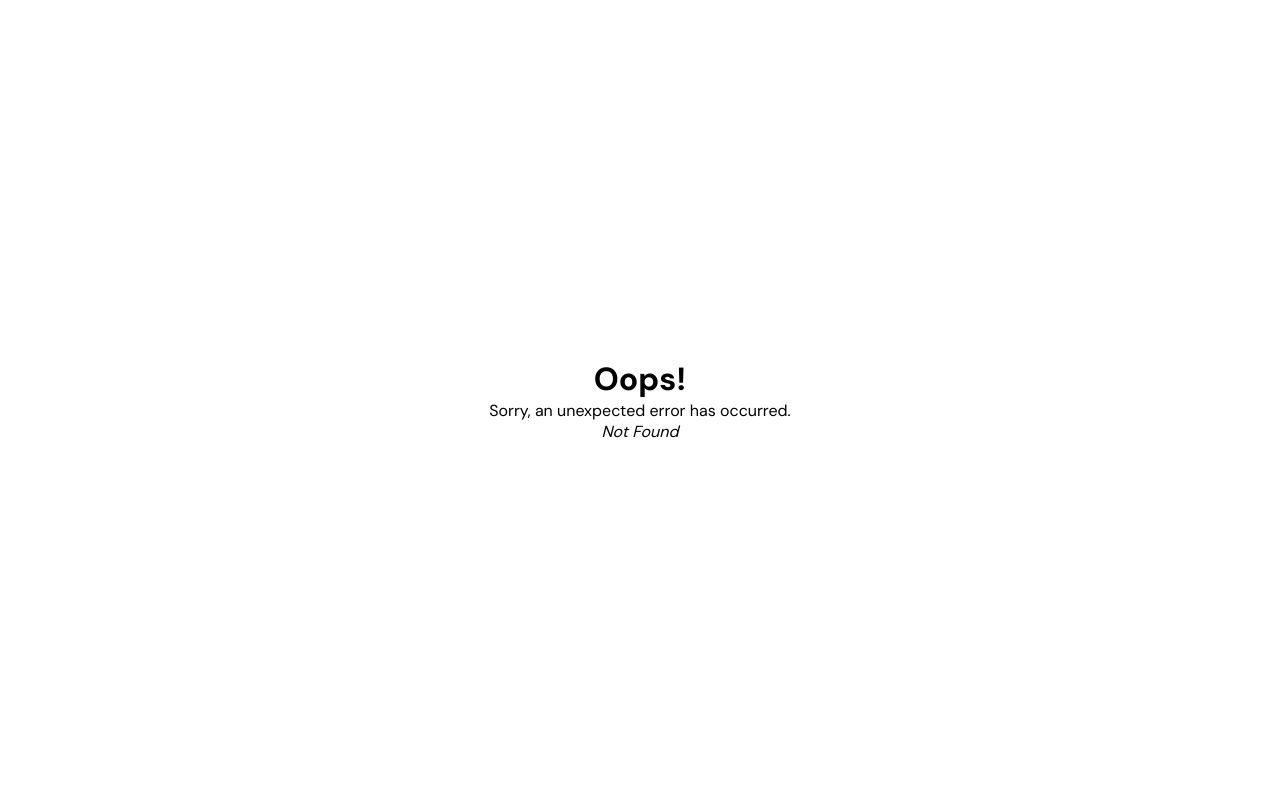
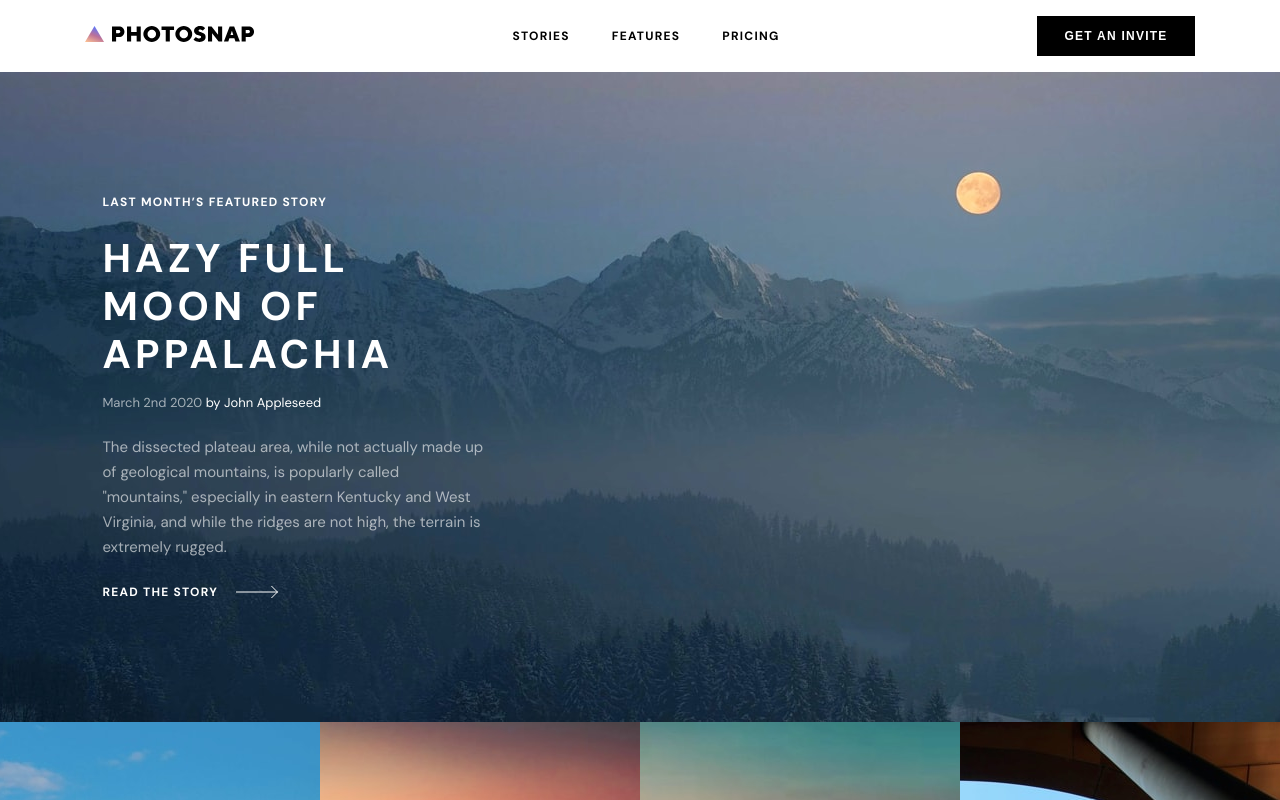
Before and after one commit to credger/photosnap, a React (Vite) app: page /photosnap/stories in a window 1280 px wide. Before the commit this address had no page. Shown: the top 800 px of the page. Built offline with nearby package versions, Linux system fonts and the light colour scheme.

Commit message:
Fix links after changing config base

```diff
--- a/src/components/BetaBanner.jsx
+++ b/src/components/BetaBanner.jsx
@@ -10,7 +10,7 @@ const BetaBanner = () => {
         <img src={image} alt='bg-beta' width='1440' height='280' className={styles.image}/>
             <div className={styles.textbox}>
                 <h1 className={`${styles.heading} ${styles.marginBottom24px}`}>We're in Beta.<br />Get your invite<br />Today!</h1>
-                <Link to='../comingsoon' className='h4 link2 linkWithArrow'>
+                <Link to='../photosnap/comingsoon' className='h4 link2 linkWithArrow'>
                         <p className='marginRight18px'>Get an invite</p>
                         <img src={rightArrowWhite} alt='right-arrow' width='42' height='14' />
                 </Link>
--- a/src/components/Footer.jsx
+++ b/src/components/Footer.jsx
@@ -16,31 +16,31 @@ const Footer = () => {
             <div className={styles.logoAndIcons}>
                 <img src={logoWhiteText} width='170' height='16' alt='logo-white-text'/>
                 <div className={styles.icons}>
-                    <Link to='../comingsoon'>
+                    <Link to='../photosnap/comingsoon'>
                         <img src={facebook} alt='logo-white-text' width='512' height='512' className={styles.icon}/>
                     </Link>
-                    <Link to='../comingsoon'>
+                    <Link to='../photosnap/comingsoon'>
                         <img src={instagram} alt='logo-white-text' width='448' height='512' className={styles.icon}/>
                     </Link>
-                    <Link to='../comingsoon'>
+                    <Link to='../photosnap/comingsoon'>
                         <img src={xTwitter} alt='logo-white-text' width='448' height='512' className={styles.icon}/>
                     </Link>
-                    <Link to='../comingsoon'>
+                    <Link to='../photosnap/comingsoon'>
                         <img src={youtube} alt='logo-white-text' width='512' height='512' className={styles.icon}/>
                     </Link>
-                    <Link to='../comingsoon'>
+                    <Link to='../photosnap/comingsoon'>
                         <img src={tiktok} alt='logo-white-text' width='576' height='512' className={styles.icon}/>
                     </Link>
                 </div>
             </div>
             <div className={styles.siteMap}>
-                <Link to='../' className={`h4 link2 `}>Home</Link>
-                <Link to='../stories' className={`h4 link2 }`}>Stories</Link>
-                <Link to='../features' className={`h4 link2 `}>Features</Link>
-                <Link to='../pricing' className={`h4 link2 `}>Pricing</Link>
+                <Link to='../photosnap' className={`h4 link2 `}>Home</Link>
+                <Link to='../photosnap/stories' className={`h4 link2 }`}>Stories</Link>
+                <Link to='../photosnap/features' className={`h4 link2 `}>Features</Link>
+                <Link to='../photosnap/pricing' className={`h4 link2 `}>Pricing</Link>
             </div>
             <div className={styles.getInviteAndCopyright}>
-                <Link to='../comingsoon' className='h4 link2 linkWithArrow'>
+                <Link to='../photosnap/comingsoon' className='h4 link2 linkWithArrow'>
                     <p className='marginRight18px'>Get an invite</p>
                     <img src={rightArrowWhite} alt='right-arrow' width='42' height='14' />
                 </Link>
--- a/src/components/HomeTiles.jsx
+++ b/src/components/HomeTiles.jsx
@@ -18,7 +18,7 @@ const HomeTiles = () => {
                         Photosnap is a platform for photographers and visual storytellers. We make it easy to share photos,
                         tell stories and connect with others.
                     </p>
-                    <Link to='../comingsoon' className='h4 link2 linkWithArrow marginTop48px'>
+                    <Link to='../photosnap/comingsoon' className='h4 link2 linkWithArrow marginTop48px'>
                         <p className='marginRight18px'>Get an invite</p>
                         <img src={rightArrowWhite} alt='right-arrow' width='42' height='14' />
                     </Link>
@@ -35,7 +35,7 @@ const HomeTiles = () => {
                             We provide design templates to ensure your stories look terrific. Easily add photos, text, embed maps and
                             media from other networks. Then share your story with everyone.
                         </p>
-                        <Link to='../stories' className='h4 link1 linkWithArrow marginTop48px'>
+                        <Link to='../photosnap/stories' className='h4 link1 linkWithArrow marginTop48px'>
                             <p className='marginRight18px'>View the Stories</p>
                             <img src={rightArrowBlack} alt='right-arrow' width='42' height='14' />
                         </Link>
@@ -51,7 +51,7 @@ const HomeTiles = () => {
                         Our tool is designed for photographers of all levels, brands, businesses
                         you name it.
                     </p>
-                    <Link to='../stories' className='h4 link1 linkWithArrow marginTop48px'>
+                    <Link to='../photosnap/stories' className='h4 link1 linkWithArrow marginTop48px'>
                         <p className='marginRight18px'>View the Stories</p>
                         <img src={rightArrowBlack} alt='right-arrow' width='42' height='14' />
                     </Link>
--- a/src/components/Navbar.jsx
+++ b/src/components/Navbar.jsx
@@ -63,15 +63,15 @@ const Navbar = () => {
   return (
     <div className={styles.navbarContainer}>
         <div className={classNames.content}>
-        <Link to='../' className={styles.logo}>
+        <Link to='../photosnap' className={styles.logo}>
             <img src={logoBlackText} alt='triangle-path' width='170' height='16'/>
         </Link>
             <div className={classNames.linkContainer}>
-                <Link to='../stories' className={`h4 ${styles.link}`}>STORIES</Link>
-                <Link to='../features'className={`h4 ${styles.link}`}>FEATURES</Link>
-                <Link to='../pricing' className={`h4 ${styles.link}`}>PRICING</Link>
+                <Link to='../photosnap/stories' className={`h4 ${styles.link}`}>STORIES</Link>
+                <Link to='../photosnap/features'className={`h4 ${styles.link}`}>FEATURES</Link>
+                <Link to='../photosnap/pricing' className={`h4 ${styles.link}`}>PRICING</Link>
             </div>
-            <Link to='../comingsoon' className={classNames.getInvite} >
+            <Link to='../photosnap/comingsoon' className={classNames.getInvite} >
                 <button className={`h4 button1 ${styles.button}`}>GET AN INVITE</button>
             </Link>
             <div className={styles.menu} onClick={handleClick}>
--- a/src/components/StoriesHero.jsx
+++ b/src/components/StoriesHero.jsx
@@ -17,7 +17,7 @@ const StoriesHero = () => {
             is popularly called "mountains," especially in eastern Kentucky and West Virginia,
             and while the ridges are not high, the terrain is extremely rugged.
             </p>
-            <Link to='../comingsoon' className='h4 link2 linkWithArrow'>
+            <Link to='../photosnap/comingsoon' className='h4 link2 linkWithArrow'>
                 <p className='marginRight18px'>Read the story</p>
                 <img src={rightArrowWhite} alt='right-arrow' width='42' height='14' />
             </Link>
--- a/src/components/StoryGrid.jsx
+++ b/src/components/StoryGrid.jsx
@@ -16,7 +16,7 @@ const StoryGrid= (props) => {
         <h3 className={`h3 ${styles.title}`}>{story.title}</h3>
         <p className={`p2 ${styles.author}`}>by {story.author}</p>
         <hr className={styles.dividerLine} />
-        <Link to='../comingsoon' className={`h4 link2 linkWithArrow`}>
+        <Link to='../photosnap/comingsoon' className={`h4 link2 linkWithArrow`}>
           <p className='marginRight18px'>Read Story</p>
           <img src={rightArrowWhite} alt='right-arrow' width='42' height='14' />
         </Link>
```
Also changed, not shown: src/main.jsx (+5 -5 lines).
